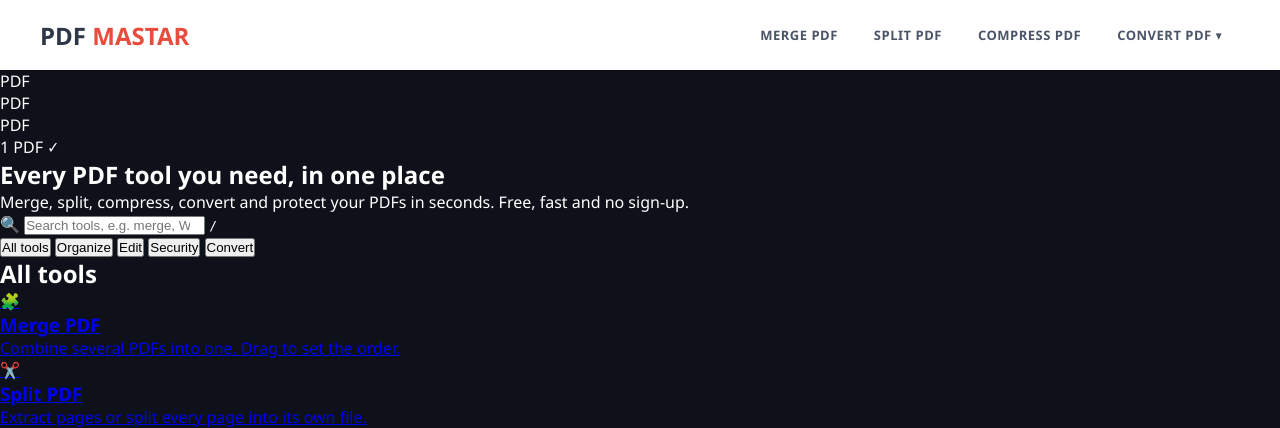
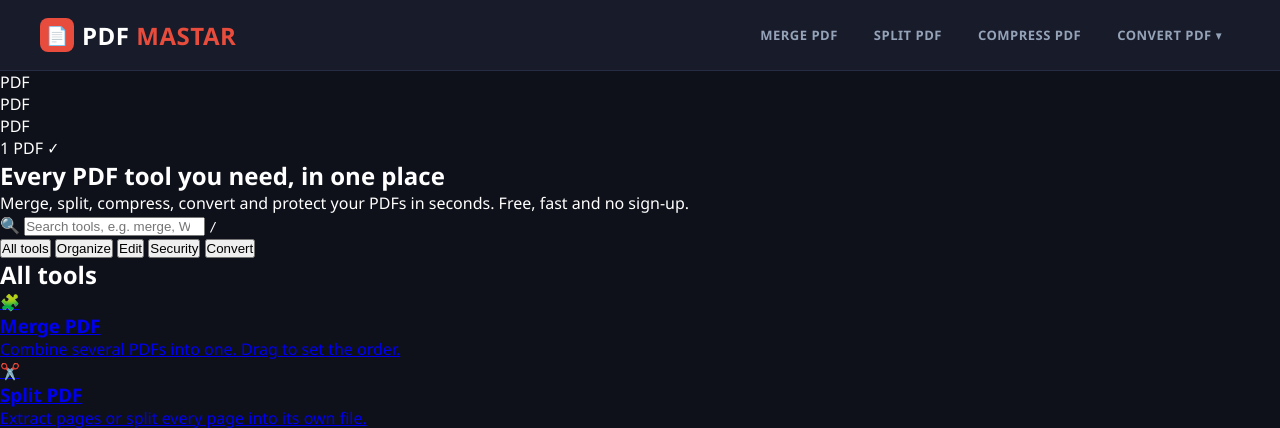
Before and after one commit to itx-ihtii-shaam/pdf-mastar, a Flask app: page / in a window 1280 px wide; the page is wider, and only the part inside the window is pictured. Shown: the top 428 px of that part. Run offline with Flask 3, Linux system fonts and the light colour scheme; some libraries are stand-ins or nearby versions.

Commit message:
Update base.html

```diff
--- a/templates/base.html
+++ b/templates/base.html
@@ -3,40 +3,42 @@
 <head>
     <meta charset="UTF-8">
     <meta name="viewport" content="width=device-width, initial-scale=1.0">
-    <title>{% block title %}{{ SITE_NAME }} - Free Online PDF Tools{% endblock %}</title>
+    <title>{% block title %}PDF MASTAR - Free Online PDF Tools{% endblock %}</title>
 
-    <!-- Exact Browser Tab & Search Icon (Favicon) -->
-    <link rel="icon" type="image/png" href="/icon-192.png">
-    <link rel="shortcut icon" type="image/png" href="/icon-192.png">
-    <link rel="apple-touch-icon" href="/icon-192.png">
+    <!-- Red Favicon / Search Tab Icons with Cache Buster -->
+    <link rel="icon" type="image/png" href="/icon-192.png?v=3">
+    <link rel="shortcut icon" type="image/png" href="/icon-192.png?v=3">
+    <link rel="apple-touch-icon" href="/icon-192.png?v=3">
     <link rel="manifest" href="/manifest.webmanifest">
 
     <style>
         * { margin: 0; padding: 0; box-sizing: border-box; }
         body { font-family: 'Segoe UI', Tahoma, Geneva, Verdana, sans-serif; background: #0f111a; color: #ffffff; min-height: 100vh; }
 
-        /* Navbar Header Styling */
-        .navbar { background: white; box-shadow: 0 2px 10px rgba(0,0,0,0.08); padding: 0 40px; position: sticky; top: 0; z-index: 1000; }
+        /* Dark Theme Navbar Background */
+        .navbar { background: #181b2a; border-bottom: 1px solid #272c45; padding: 0 40px; position: sticky; top: 0; z-index: 1000; }
         .nav-container { max-width: 1400px; margin: 0 auto; display: flex; align-items: center; justify-content: space-between; height: 70px; }
 
-        /* Exact Logo Style */
-        .logo { font-size: 22px; font-weight: 900; text-decoration: none; display: flex; align-items: center; gap: 5px; }
-        .logo-text { font-weight: 900; color: #2d3748; font-size: 24px; }
+        /* Logo Styling */
+        .logo { font-size: 22px; font-weight: 900; text-decoration: none; display: flex; align-items: center; gap: 8px; }
+        .logo-box { background: #e74c3c; color: white; width: 34px; height: 34px; border-radius: 8px; display: flex; align-items: center; justify-content: center; font-size: 18px; font-weight: 900; }
+        .logo-text { font-weight: 900; color: #ffffff; font-size: 24px; letter-spacing: 0.5px; }
         .logo-red { color: #e74c3c; }
 
         .nav-menu { display: flex; list-style: none; gap: 0; }
         .nav-item { position: relative; }
-        .nav-link { display: block; padding: 25px 18px; text-decoration: none; color: #4a5568; font-weight: 600; font-size: 13px; text-transform: uppercase; letter-spacing: 0.5px; transition: color 0.3s; }
+        .nav-link { display: block; padding: 25px 18px; text-decoration: none; color: #94a3b8; font-weight: 600; font-size: 13px; text-transform: uppercase; letter-spacing: 0.5px; transition: color 0.3s; }
         .nav-link:hover { color: #e74c3c; }
 
-        .mega-menu { position: absolute; top: 100%; left: 50%; transform: translateX(-50%) translateY(-10px); background: white; box-shadow: 0 15px 50px rgba(0,0,0,0.15); border-radius: 10px; padding: 25px 30px; opacity: 0; visibility: hidden; transition: all 0.3s; min-width: 700px; }
+        /* Mega Dropdown Menu (Dark Theme) */
+        .mega-menu { position: absolute; top: 100%; left: 50%; transform: translateX(-50%) translateY(-10px); background: #181b2a; border: 1px solid #272c45; box-shadow: 0 15px 50px rgba(0,0,0,0.5); border-radius: 10px; padding: 25px 30px; opacity: 0; visibility: hidden; transition: all 0.3s; min-width: 600px; }
         .nav-item:hover .mega-menu { opacity: 1; visibility: visible; transform: translateX(-50%) translateY(0); }
-        .mega-menu-columns { display: flex; gap: 40px; }
-        .mega-column { flex: 1; min-width: 200px; }
-        .mega-column-title { font-size: 11px; font-weight: 700; color: #a0aec0; text-transform: uppercase; letter-spacing: 1px; margin-bottom: 15px; padding-bottom: 8px; border-bottom: 2px solid #edf2f7; }
-        .mega-item { display: flex; align-items: center; gap: 12px; padding: 10px 8px; text-decoration: none; color: #2d3748; font-size: 14px; font-weight: 500; border-radius: 6px; transition: all 0.2s; }
-        .mega-item:hover { background: #f7fafc; color: #e74c3c; padding-left: 12px; }
-        .mega-icon { font-size: 18px; width: 24px; text-align: center; }
+        .mega-menu-columns { display: flex; gap: 30px; }
+        .mega-column { flex: 1; min-width: 180px; }
+        .mega-column-title { font-size: 11px; font-weight: 700; color: #64748b; text-transform: uppercase; letter-spacing: 1px; margin-bottom: 12px; padding-bottom: 6px; border-bottom: 1px solid #272c45; }
+        .mega-item { display: flex; align-items: center; gap: 10px; padding: 8px 10px; text-decoration: none; color: #cbd5e1; font-size: 13px; font-weight: 500; border-radius: 6px; transition: all 0.2s; }
+        .mega-item:hover { background: #22273e; color: #e74c3c; }
+        .mega-icon { font-size: 16px; }
 
         .main-content { min-height: calc(100vh - 140px); }
 
@@ -50,6 +52,7 @@
     <nav class="navbar">
         <div class="nav-container">
             <a href="/" class="logo">
+                <div class="logo-box">📄</div>
                 <span class="logo-text">PDF <span class="logo-red">MASTAR</span></span>
             </a>
             <ul class="nav-menu">
```
